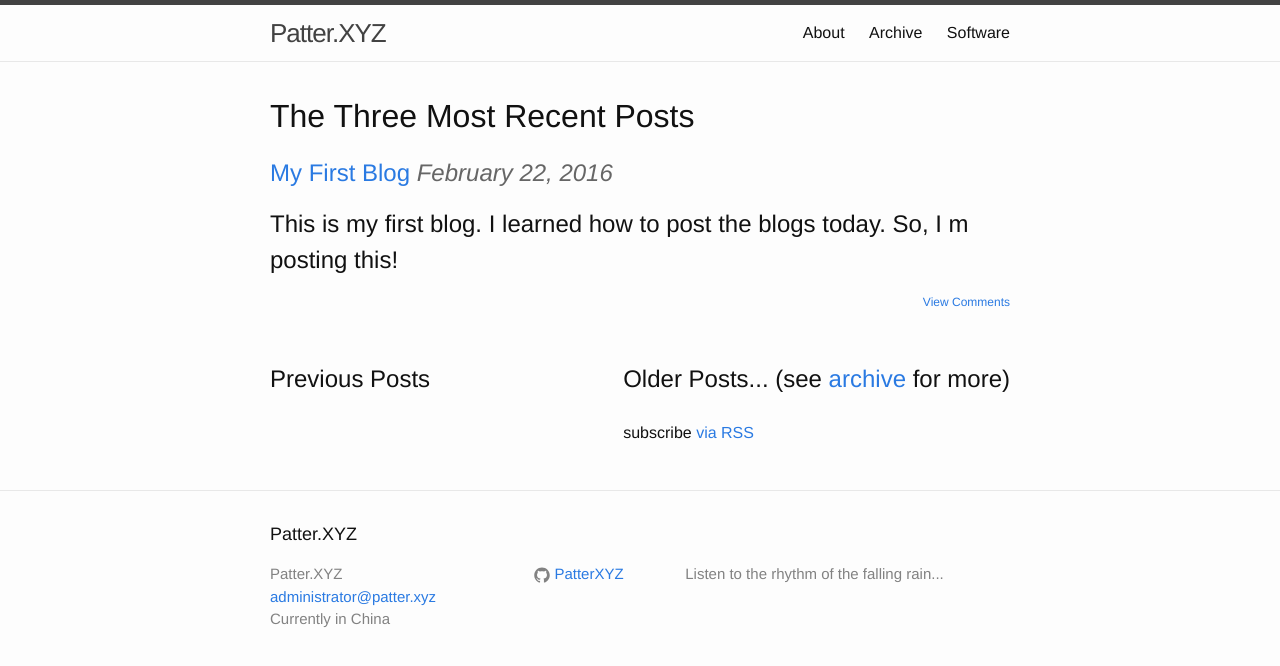
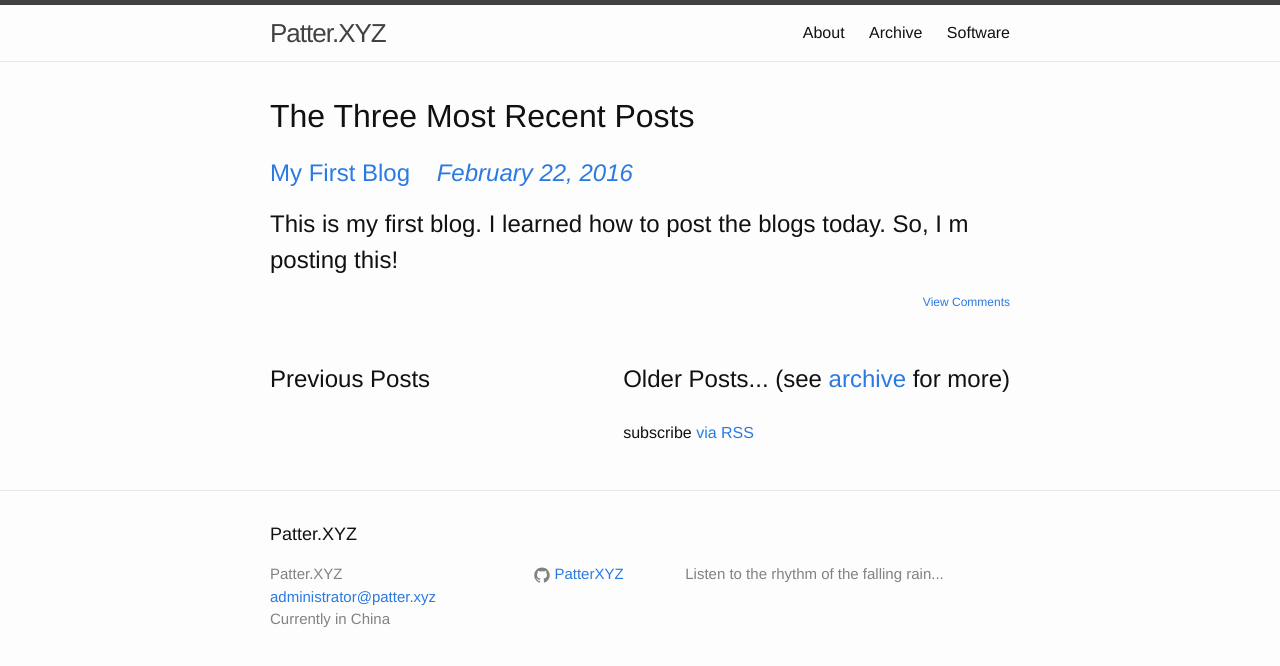
Before and after one commit to PatterXYZ/Blog, a Jekyll site: the page built from index.html, in a window 1280 px wide. Shown: the top 666 px of the page. Built offline with Jekyll 4.4.1, drawn with Linux system fonts in a browser that asks for light colours; comment, search, counter and statistics services are not loaded.

Commit message:
a change

```diff
--- a/index.html
+++ b/index.html
@@ -8,7 +8,8 @@ layout: default
   </div>
   {% for post in site.posts limit:3 %}
   <div class="post">
-    <h2><a href="{{ post.url }}">{{post.title}}</a>&nbsp;<span class="date" style="font-size=40%">{{ post.date | date:"%B %d, %Y" }}</span><h2>
+    <h2><a href="{{ post.url }}">{{post.title}}</a>&nbsp;&nbsp;&nbsp;<span class="date">
+      <a style="font-size=40%">{{ post.date | date:"%B %d, %Y" }}</a></span><h2>
     {{ post.content }}
     <div class="view_comments_link">
       <a href="{{ post.url }}#disqus_thread">View Comments</a> <br />
```
